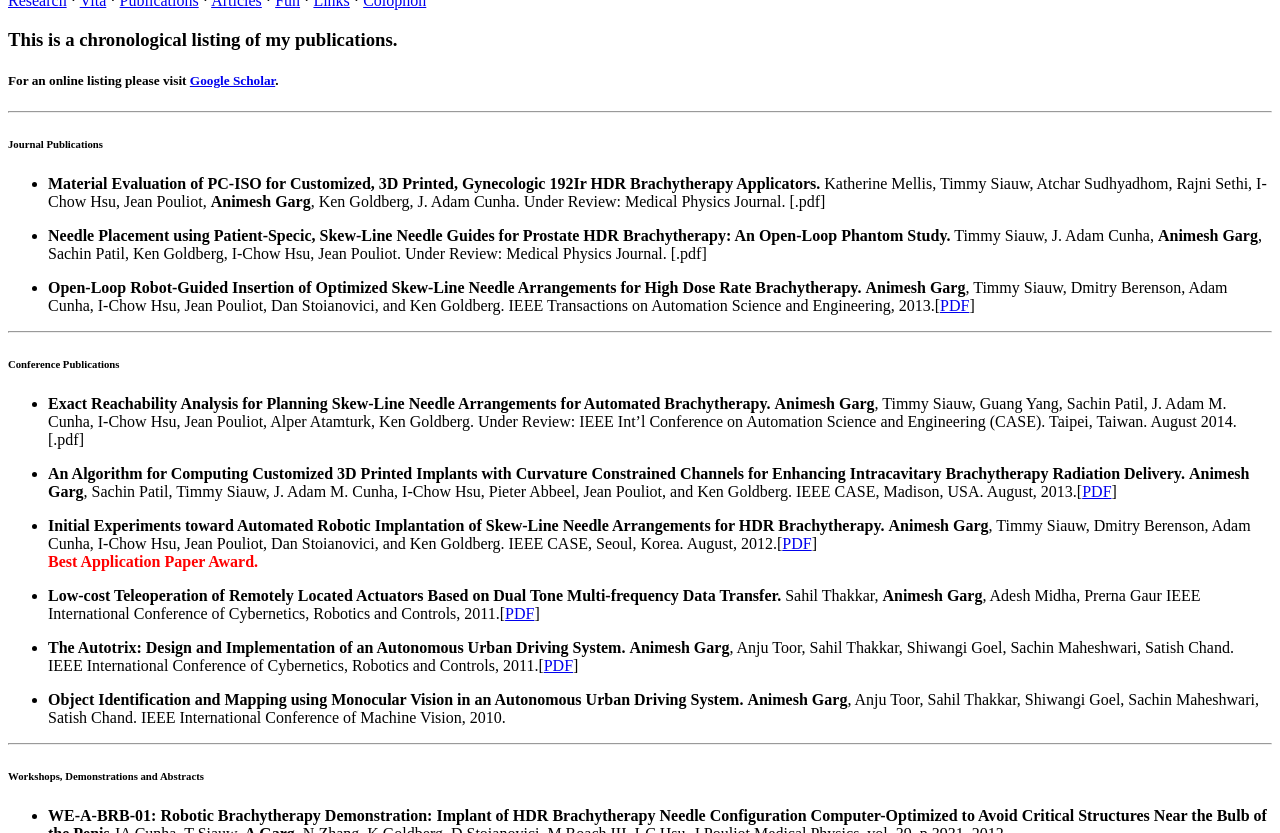
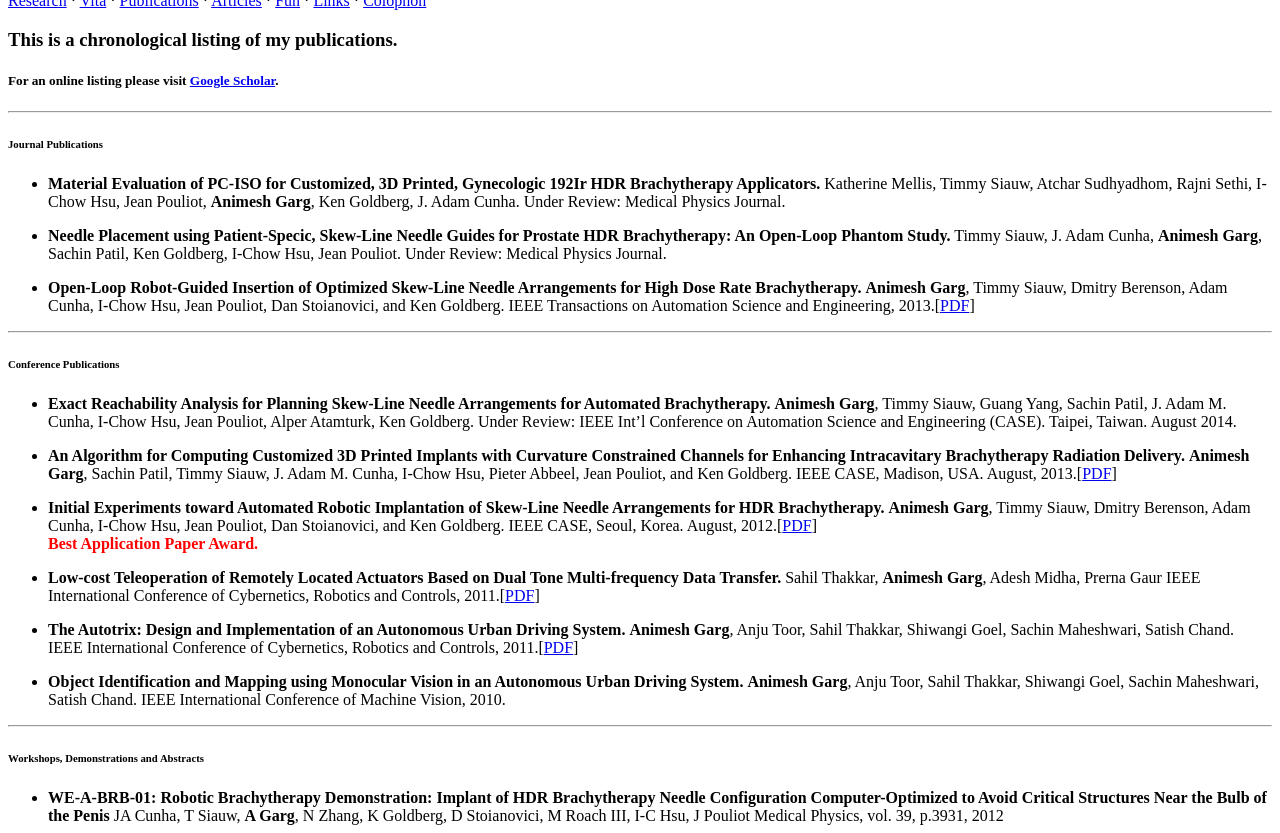
Before and after one commit to animesh-garg/jekyll-website, a Jekyll site: the page built from src/work/pubs/index.md, in a window 1280 px wide and 900 px high, scrolled down 551 px, cut to the strip 67-900 px from the top of the window. Built offline with Jekyll 4.4.1, drawn with Linux system fonts in a browser that asks for light colours; a style sheet for code colours, icons or effects is not loaded.

Commit message:
removed false pdf links from pubs page

```diff
--- a/src/work/pubs/index.md
+++ b/src/work/pubs/index.md
@@ -13,10 +13,10 @@ layout: default
 
 ###### Journal Publications
 * **Material Evaluation of PC-ISO for Customized, 3D Printed, Gynecologic 192Ir HDR Brachytherapy Applicators.**
-  Katherine Mellis, Timmy Siauw, Atchar Sudhyadhom, Rajni Sethi, I-Chow Hsu, Jean Pouliot, **Animesh Garg**, Ken Goldberg, J. Adam Cunha. Under Review: Medical Physics Journal. [.pdf]
+  Katherine Mellis, Timmy Siauw, Atchar Sudhyadhom, Rajni Sethi, I-Chow Hsu, Jean Pouliot, **Animesh Garg**, Ken Goldberg, J. Adam Cunha. Under Review: Medical Physics Journal.
 
 * **Needle Placement using Patient-Specic, Skew-Line Needle Guides for Prostate HDR Brachytherapy: An Open-Loop Phantom Study.**
-  Timmy Siauw, J. Adam Cunha, **Animesh Garg**, Sachin Patil, Ken Goldberg, I-Chow Hsu, Jean Pouliot. Under Review: Medical Physics Journal. [.pdf]
+  Timmy Siauw, J. Adam Cunha, **Animesh Garg**, Sachin Patil, Ken Goldberg, I-Chow Hsu, Jean Pouliot. Under Review: Medical Physics Journal.
 
 
 * **Open-Loop Robot-Guided Insertion of Optimized Skew-Line Needle Arrangements for High Dose Rate Brachytherapy.**
@@ -26,7 +26,7 @@ layout: default
 ---
 ###### Conference Publications
 * **Exact Reachability Analysis for Planning Skew-Line Needle Arrangements for Automated Brachytherapy.**
-  **Animesh Garg**, Timmy Siauw, Guang Yang, Sachin Patil, J. Adam M. Cunha, I-Chow Hsu, Jean Pouliot, Alper Atamturk, Ken Goldberg. Under Review: IEEE Int'l Conference on Automation Science and Engineering (CASE). Taipei, Taiwan. August 2014. [.pdf]
+  **Animesh Garg**, Timmy Siauw, Guang Yang, Sachin Patil, J. Adam M. Cunha, I-Chow Hsu, Jean Pouliot, Alper Atamturk, Ken Goldberg. Under Review: IEEE Int'l Conference on Automation Science and Engineering (CASE). Taipei, Taiwan. August 2014.
 
 * **An Algorithm for Computing Customized 3D Printed Implants with Curvature Constrained Channels for Enhancing Intracavitary Brachytherapy Radiation Delivery.**
   **Animesh Garg**, Sachin Patil, Timmy Siauw, J. Adam M. Cunha, I-Chow Hsu, Pieter Abbeel, Jean Pouliot, and Ken Goldberg.
```
